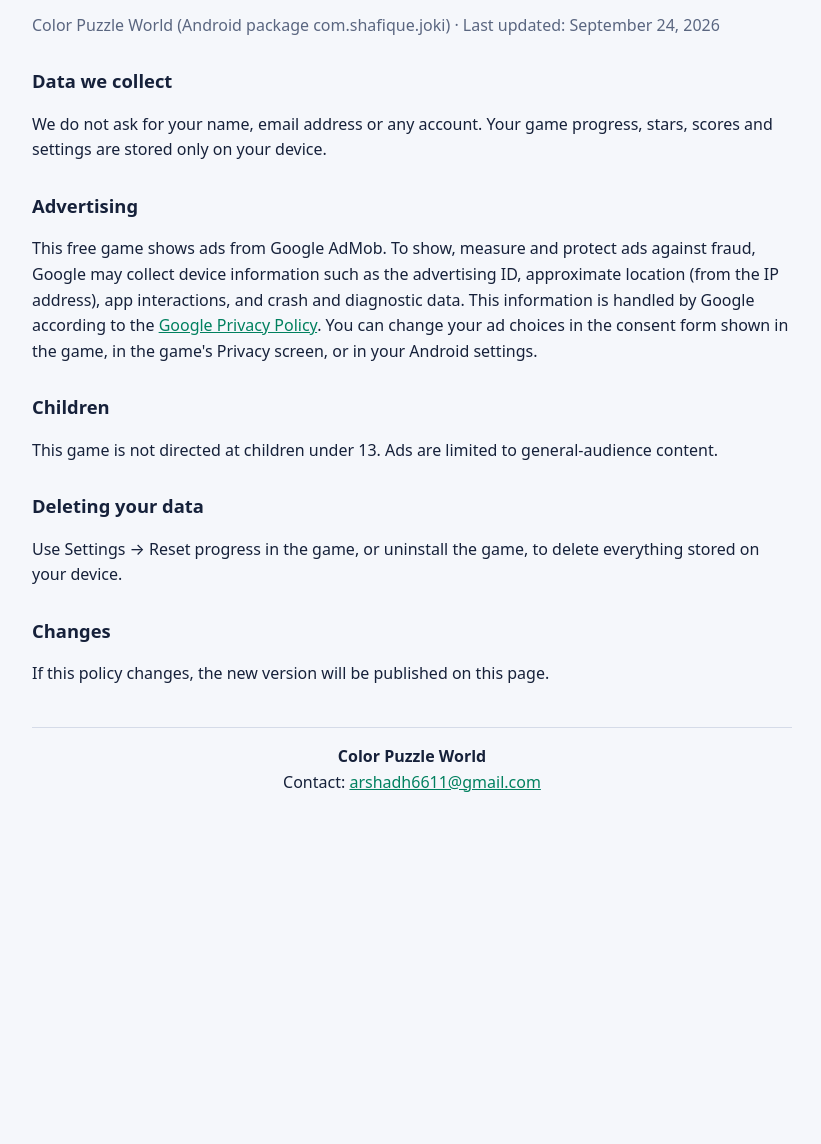
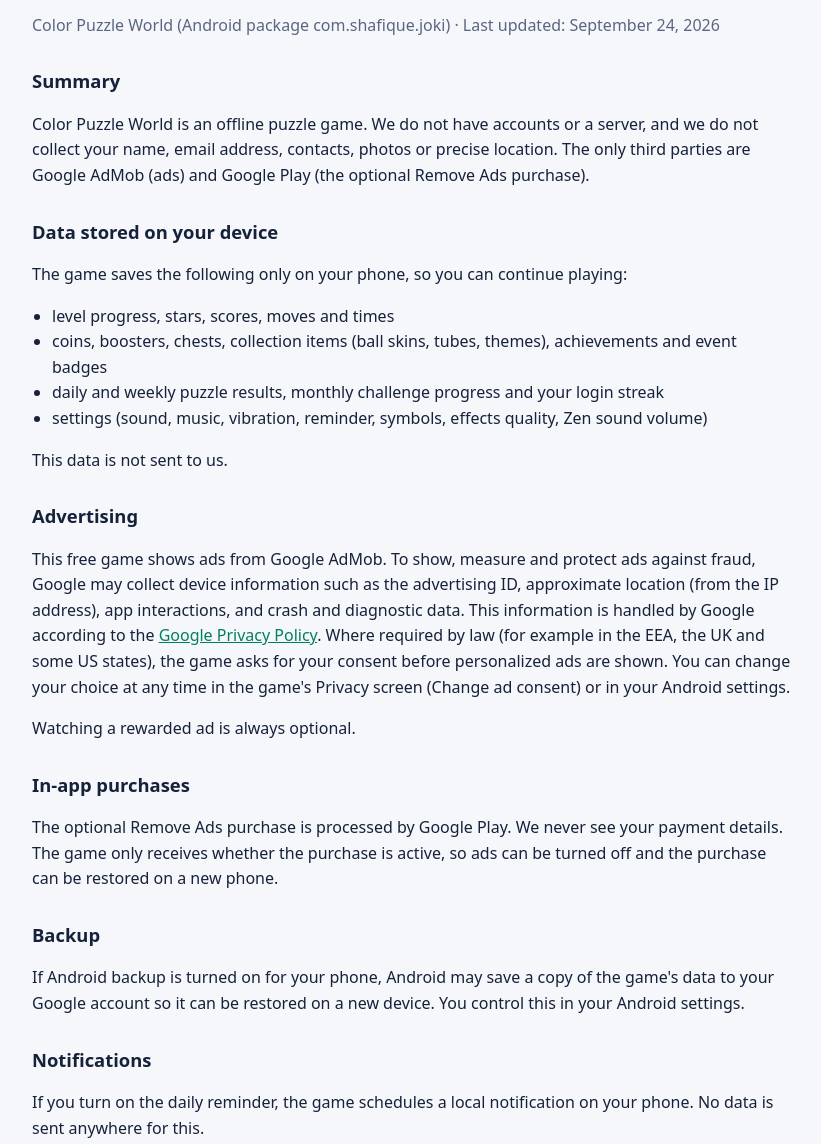
Before and after one commit to sortjoygame/sortjoygame.github.io, a plain HTML site: page privacy.html in a window 1280 px wide. Shown: the part 89-1233 px from the top of the page, without its empty margins (228-1049 px from the left). Before the commit the page ends 908 px from the top, so only its background shows below. Drawn offline with Linux system fonts and the light colour scheme.

Commit message:
Revise privacy policy with new sections and clarifications
Updated privacy policy to include additional details on data collection, advertising consent, and user options for data deletion.

```diff
--- a/privacy.html
+++ b/privacy.html
@@ -12,26 +12,47 @@
   .muted { color: #5a6680; }
   footer { margin-top: 40px; padding-top: 16px; border-top: 1px solid #d5dbe8; text-align: center; }
   a { color: #00805f; }
+  ul { padding-left: 20px; }
 </style>
 </head>
 <body>
 <h1>Privacy Policy</h1>
 <p class="muted">Color Puzzle World (Android package com.shafique.joki) · Last updated: September 24, 2026</p>
 
-<h2>Data we collect</h2>
-<p>We do not ask for your name, email address or any account. Your game progress, stars, scores and settings are stored only on your device.</p>
+<h2>Summary</h2>
+<p>Color Puzzle World is an offline puzzle game. We do not have accounts or a server, and we do not collect your name, email address, contacts, photos or precise location. The only third parties are Google AdMob (ads) and Google Play (the optional Remove Ads purchase).</p>
+
+<h2>Data stored on your device</h2>
+<p>The game saves the following only on your phone, so you can continue playing:</p>
+<ul>
+  <li>level progress, stars, scores, moves and times</li>
+  <li>coins, boosters, chests, collection items (ball skins, tubes, themes), achievements and event badges</li>
+  <li>daily and weekly puzzle results, monthly challenge progress and your login streak</li>
+  <li>settings (sound, music, vibration, reminder, symbols, effects quality, Zen sound volume)</li>
+</ul>
+<p>This data is not sent to us.</p>
 
 <h2>Advertising</h2>
-<p>This free game shows ads from Google AdMob. To show, measure and protect ads against fraud, Google may collect device information such as the advertising ID, approximate location (from the IP address), app interactions, and crash and diagnostic data. This information is handled by Google according to the <a href="https://policies.google.com/privacy">Google Privacy Policy</a>. You can change your ad choices in the consent form shown in the game, in the game's Privacy screen, or in your Android settings.</p>
+<p>This free game shows ads from Google AdMob. To show, measure and protect ads against fraud, Google may collect device information such as the advertising ID, approximate location (from the IP address), app interactions, and crash and diagnostic data. This information is handled by Google according to the <a href="https://policies.google.com/privacy">Google Privacy Policy</a>. Where required by law (for example in the EEA, the UK and some US states), the game asks for your consent before personalized ads are shown. You can change your choice at any time in the game's Privacy screen (Change ad consent) or in your Android settings.</p>
+<p>Watching a rewarded ad is always optional.</p>
+
+<h2>In-app purchases</h2>
+<p>The optional Remove Ads purchase is processed by Google Play. We never see your payment details. The game only receives whether the purchase is active, so ads can be turned off and the purchase can be restored on a new phone.</p>
+
+<h2>Backup</h2>
+<p>If Android backup is turned on for your phone, Android may save a copy of the game's data to your Google account so it can be restored on a new device. You control this in your Android settings.</p>
+
+<h2>Notifications</h2>
+<p>If you turn on the daily reminder, the game schedules a local notification on your phone. No data is sent anywhere for this.</p>
 
 <h2>Children</h2>
 <p>This game is not directed at children under 13. Ads are limited to general-audience content.</p>
 
 <h2>Deleting your data</h2>
-<p>Use Settings → Reset progress in the game, or uninstall the game, to delete everything stored on your device.</p>
+<p>Use Settings → Reset progress in the game, or uninstall the game, to delete what is stored on your device. To delete a backup copy, remove it in Android settings (Google → Backup). You can also email us with any request.</p>
 
 <h2>Changes</h2>
-<p>If this policy changes, the new version will be published on this page.</p>
+<p>If this policy changes, the new version will be published on this page and shown in the game.</p>
 
 <footer>
   <strong>Color Puzzle World</strong><br>
```
